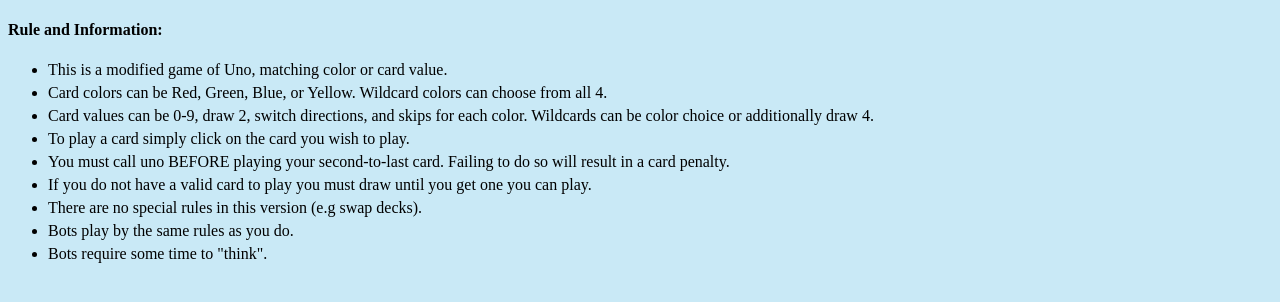
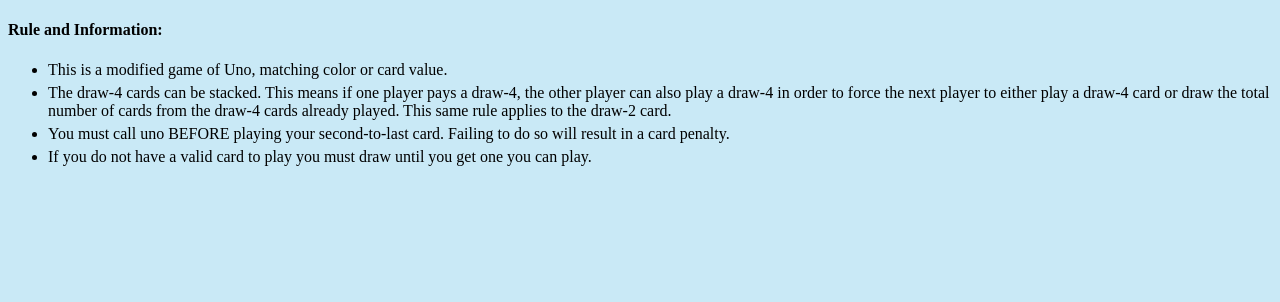
Before and after one commit to CompSciLauren/uno, a website: page rules.html in a window 1280 px wide. Drawn offline with Linux system fonts and the light colour scheme.

Commit message:
Add unusual rule to rules list, remove unnecessary rules

```diff
--- a/rules.html
+++ b/rules.html
@@ -1,5 +1,6 @@
 <!DOCTYPE html>
 <html>
+
 <head>
   <title>Rules</title>
   <link href="styles.css" rel="stylesheet" type="text/css" />
@@ -12,16 +13,10 @@
       <li>This is a modified game of Uno, matching color or card value.</li>
 
       <li>
-          Card colors can be Red, Green, Blue, or Yellow. Wildcard colors can
-          choose from all 4.
+        The draw-4 cards can be stacked. This means if one player pays a draw-4, the other player can also play a draw-4
+        in order to force the next player to either play a draw-4 card or draw the total number of cards from the draw-4
+        cards already played. This same rule applies to the draw-2 card.
       </li>
-
-        <li>
-          Card values can be 0-9, draw 2, switch directions, and skips for each
-          color. Wildcards can be color choice or additionally draw 4.
-        </li>
-
-        <li>To play a card simply click on the card you wish to play.</li>
 
       <li>
         You must call uno BEFORE playing your second-to-last card. Failing to
@@ -32,13 +27,8 @@
         If you do not have a valid card to play you must draw until you get
         one you can play.
       </li>
-
-        <li>There are no special rules in this version (e.g swap decks).</li>
-
-        <li>Bots play by the same rules as you do.</li>
-
-        <li>Bots require some time to "think".</li>
     </ul>
   </div>
 </body>
+
 </html>
```
Lines whose indentation alone changed are shown as unchanged.
